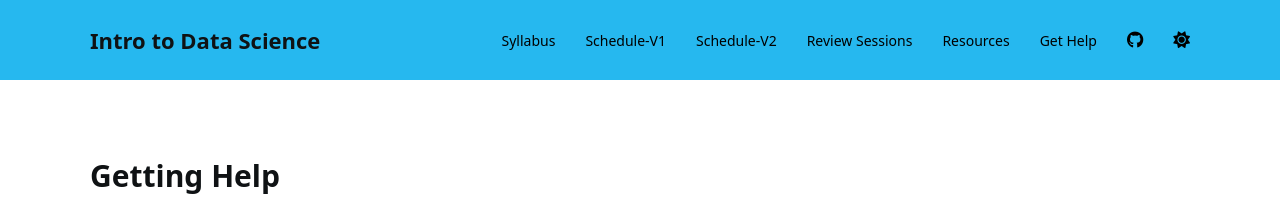
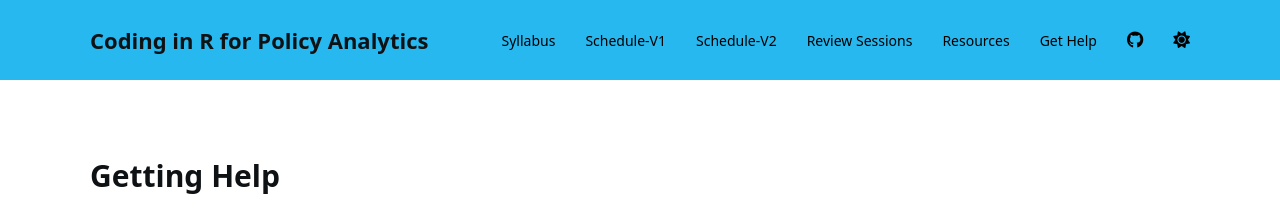
Before and after one commit to Laiyang9319/Coding-in-R-for-Policy-Analytics, a Jekyll site: the page built from help.md, in a window 1280 px wide. Shown: the top 220 px of the page. Built offline with Jekyll 4.4.1, drawn with Linux system fonts in a browser that asks for light colours; nearby versions of some CDN libraries; a style sheet for code colours, icons or effects is not loaded; our own code applies the rules of GitHub Pages for plain Markdown files.

Commit message:
Update _config.yml
This is a test of changing yml

```diff
--- a/_config.yml
+++ b/_config.yml
@@ -11,21 +11,21 @@
 
 
 github_info:
-    username:       DS4PS   # GitHub account name
+    username:       Laiyang9319   # GitHub account name
     branch:         master
-    website-repo:   intro-data-science-TEMPLATE
-    course-repo:    intro-data-science-TEMPLATE
+    website-repo:   Coding-in-R-for-Policy_Analytics
+    course-repo:    Coding-in-R-for-Policy_Analytics
 
 description:        Intro. course in data science
 
-url:                "https://ds4ps.github.io"
-baseurl:            "/intro-data-science-TEMPLATE"
-course_url:         "https://ds4ps.github.io/intro-data-science-TEMPLATE/"
-title:              ds4ps   # GitHub account name
+url:                "https://github.com/Laiyang9319"
+baseurl:            "/Coding-in-R-for-Policy-Analytics"
+course_url:         "https://github.com/Laiyang9319/Coding-in-R-for-Policy-Analytics"
+title:              Laiyang9319   # GitHub account name
 
 brand:
     image:          # logo.svg  # e.g. logo.png, upload logo image file to /assets/img/ folder
-    text:           "Intro to Data Science"    # if the above "logo:" image variable  is not set, this text logo is displayed instead
+    text:           "Coding in R for Policy Analytics"    # if the above "logo:" image variable  is not set, this text logo is displayed instead
 
 
 
```
